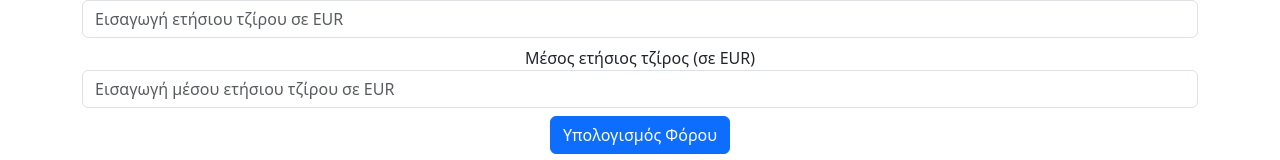
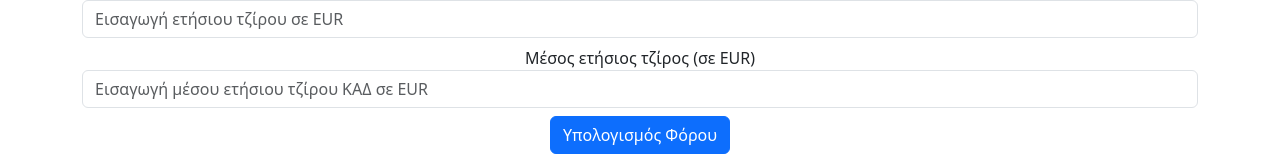
Before and after one commit to kalimanis/greek-tax-calculator, a React (Create React App) app: page / in a window 1280 px wide. Shown: the part 338-498 px from the top of the page. Built offline with nearby package versions, Linux system fonts and the light colour scheme.

Commit message:
CHANGED DESC

```diff
--- a/src/TaxCalculator.js
+++ b/src/TaxCalculator.js
@@ -44,7 +44,7 @@ function TaxCalculator() {
                 <label>Ετήσιος τζίρος (σε EUR)</label>
                 <input type="number" className="form-control mb-2" value={annualTurnover} onChange={handleTurnoverChange} placeholder="Εισαγωγή ετήσιου τζίρου σε EUR" />
                 <label>Μέσος ετήσιος τζίρος (σε EUR)</label>
-                <input type="number" className="form-control mb-2" value={averageAnnualTurnover} onChange={handleAverageTurnoverChange} placeholder="Εισαγωγή μέσου ετήσιου τζίρου σε EUR" />
+                <input type="number" className="form-control mb-2" value={averageAnnualTurnover} onChange={handleAverageTurnoverChange} placeholder="Εισαγωγή μέσου ετήσιου τζίρου ΚΑΔ σε EUR" />
                 <button className="btn btn-primary" onClick={calculate}>Υπολογισμός Φόρου</button>
             </div>
             {tax !== null && (
```
